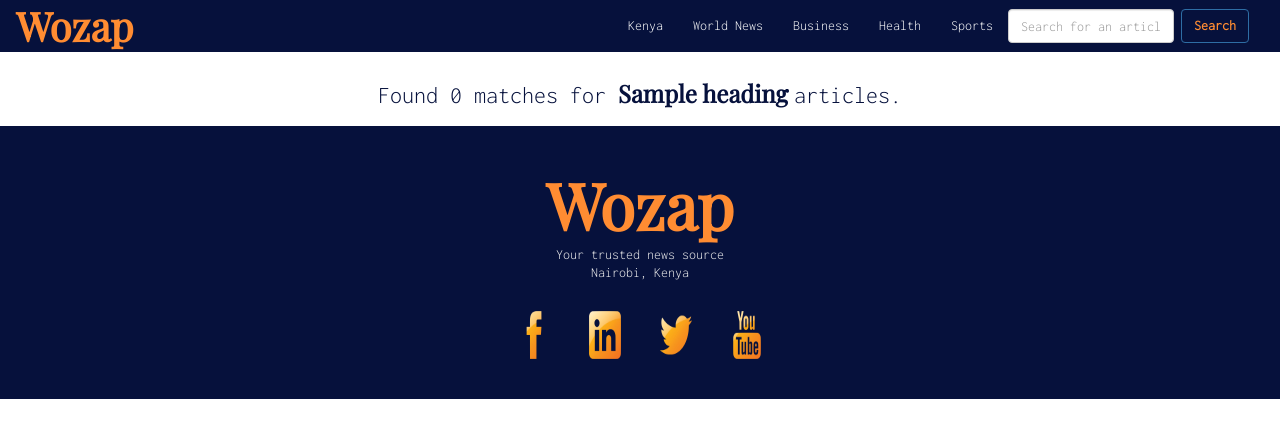
After one commit to emmakamau/Wozap, a Python web app: template app/templates/search.html in a window 1280 px wide. The commit adds this page. Shown: the top 438 px of the page. Run offline with Jinja, Linux system fonts and the light colour scheme; the template is opened without the code that fills it: most values are stand-ins (such as "Sample title", 1, 10 or a date in 2020); some libraries are stand-ins or nearby versions.

Commit message:
Add search functionality

```diff
--- a/app/static/css/index.css
+++ b/app/static/css/index.css
@@ -49,10 +49,47 @@ ul,li{
     padding: 1vh;
 }
 
+/* Search form styling */
+
+.search-btn{
+    background-color: #06113C;
+    color: #FF8C32;
+    font-weight: 600;
+}
+
+.search-btn:hover{
+    background-color:#FF8C32;
+    color:#06113C;
+    font-weight: 600;
+}
+
+.search-form{
+    padding-top: 1vh;
+}
+
+.title-heading-search{
+    font-family: 'Playfair Display', serif;
+    font-weight: 800;
+}
+
+.main-heading-search{
+    font-weight: 400;
+}
+
+.searched-results{
+    padding:1vh 4vh;
+}
+
 /* Tech articles section */
 .main-heading{
     font-family: 'Playfair Display', serif;
     font-weight: bolder;
+}
+
+#main-heading{
+    font-family: 'Playfair Display', serif;
+    font-weight: bolder;
+    color: #EEEEEE;
 }
 
 .display-tech-articles{
@@ -92,6 +129,7 @@ ul,li{
 .card{
     height: 30rem;
     width: auto;
+    background-color: white;
     margin-top: 2vh;
 }
 
@@ -100,13 +138,13 @@ ul,li{
     width: 100%;
 }
 
+.main-section{
+    padding: 0 2vh;
+}
+
 .main-section-two{
     background-color: #EEEEEE;
     padding: 2vh;
-}
-
-.main-section-one{
-    padding: 2vh 0;
 }
 
 .main-section-two-title{
@@ -114,14 +152,22 @@ ul,li{
 }
 
 .main-section-two-card-body{
-    padding: 0 1vh;
-    background-color: white;
-    height: 50%;
+    padding: 1vh;
+    height:50%;
+}
+
+.read-article{
+    font-weight: 700;
+    color: #06113C;
 }
 
 /* Sources styling */
+.main-section-one{
+    padding: 2vh;
+}
+
 .source-title{
-    font-weight: 700;
+    font-weight: 500;
     font-size: large;
     color: #06113C;
     text-decoration: none;
@@ -158,7 +204,8 @@ ul,li{
 }
 
 .social-icons{
-    height: 30%;
+    height:10vh;
+    width: 5vw;
     padding: 2vh;
 }
 
--- a/app/templates/index.html
+++ b/app/templates/index.html
@@ -6,9 +6,8 @@
 <div class="main-page">
     <div class="display-tech-articles">
         <div class="row tech-article-div">
-            <!-- <img src="{{ url_for('static', filename='assets/background.jpg') }}" alt="" srcset=""> -->
             <div class="col-md-6">
-                <a href="/tech" class="main-heading"><h1>Tech News</h1></a>
+                <a href="/tech" id="main-heading"><h1>Tech News</h1></a>
                 <h2>
                     <a href="{{tech_articles[1].url}}" class="tech-article-title">
                         {{tech_articles[1].title}}
@@ -45,7 +44,7 @@
                             <div class="card-body main-section-two-card-body">
                                 <h5 class="card-title main-section-two-title">{{article.title}}</h5>
                                 <p class="card-text">{{article.description|truncate(100)}}
-                                    <a href="{{article.url}}" class="">click to read article</a>
+                                    <a href="{{article.url}}" class="read-article">read article</a>
                                 </p>
                             </div>
                         </div>
--- a/app/templates/navbar.html
+++ b/app/templates/navbar.html
@@ -16,6 +16,12 @@
                 <li><a href="/business" class="link-nav">Business</a></li>
                 <li><a href="/health" class="link-nav">Health</a></li>
                 <li><a href="/sports" class="link-nav">Sports</a></li>
+                <li class="search-form">
+                    <form class="form-inline">
+                        <input type="text" class="form-control mb-2 mr-sm-2 input-form" name="article_query" id="" placeholder="Search for an article.">
+                        <button type="submit" class="btn btn-primary mb-2 search-btn">Search</button>
+                    </form>
+                </li>
             </ul>
         </div>
     </div>
--- /dev/null
+++ b/app/templates/search.html
@@ -0,0 +1,23 @@
+{% extends 'base.html' %}
+{% import 'macros.html' as macro %}
+
+{% block content %}
+<div class="searched-results">
+    <h3 class="main-heading-search text-center">Found {{searched_articles|count}} matches for <span class="title-heading-search">{{heading}} </span>articles.</h3>
+    <div class="row">
+        {% for article in searched_articles[0:15] %}
+            <div class="col-md-4">
+                <div class="card">
+                    <img class="card-img-top" src="{{article.urlToImage}}" alt="Card image cap">
+                    <div class="card-body">
+                      <h5 class="card-title">{{article.title}}</h5>
+                      <p class="card-text">{{article.description|truncate(100)}}</p>
+                      <a href="{{article.url}}" class="">Go to article</a>
+                    </div>
+                  </div>
+            </div>
+        {% endfor %}
+    </div>
+</div>
+{% include 'footer.html' %}
+{% endblock %}
```
Also changed, not shown: app/main/views.py (+15 -0 lines), app/request.py (+13 -1 lines).
